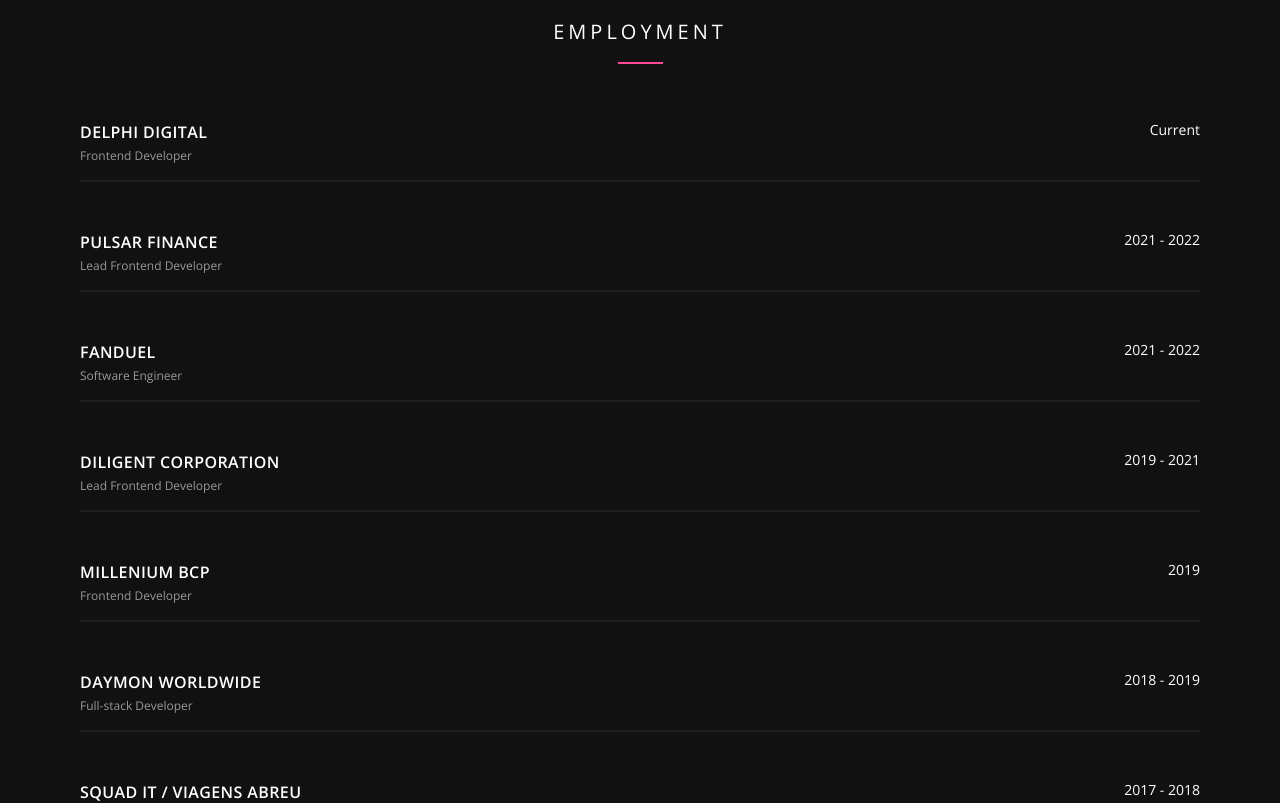
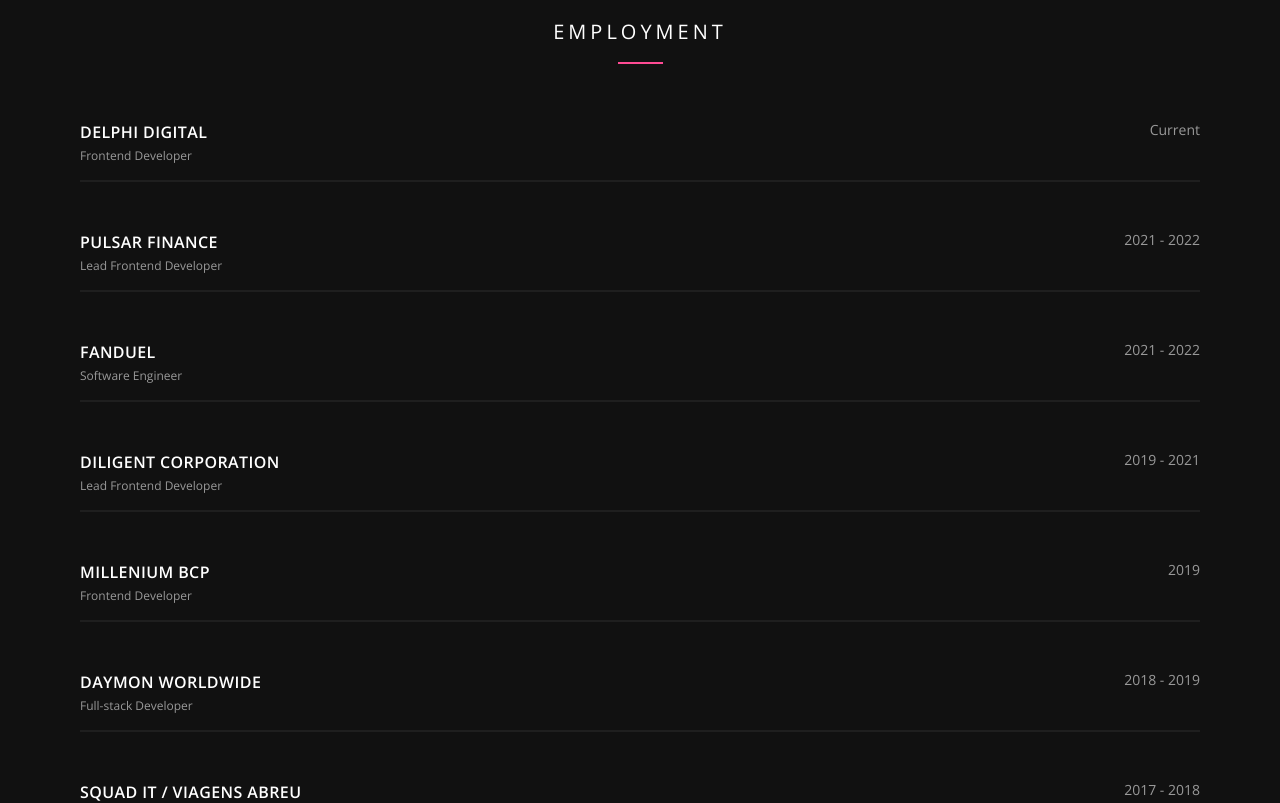
Before and after one commit to gustavomauricio/gmauricio-site, a Next.js app: page / in a window 1280 px wide. Shown: the part 1440-2243 px from the top of the page. Built offline with nearby package versions, Linux system fonts and the light colour scheme.

Commit message:
fix: text color white theme

```diff
--- a/pages/index.tsx
+++ b/pages/index.tsx
@@ -175,7 +175,7 @@
                     <h6 className="uppercase tracking-wide font-semibold dark:text-white">
                       {entry.company}
                     </h6>
-                    <h6 className="text-sm text-white">{entry.date}</h6>
+                    <h6 className="text-sm dark:theme-white">{entry.date}</h6>
                   </div>
                   <p className="text-xs">{entry.role}</p>
                   <hr className="opacity-20 max-w-full border-[#555]" />
```
